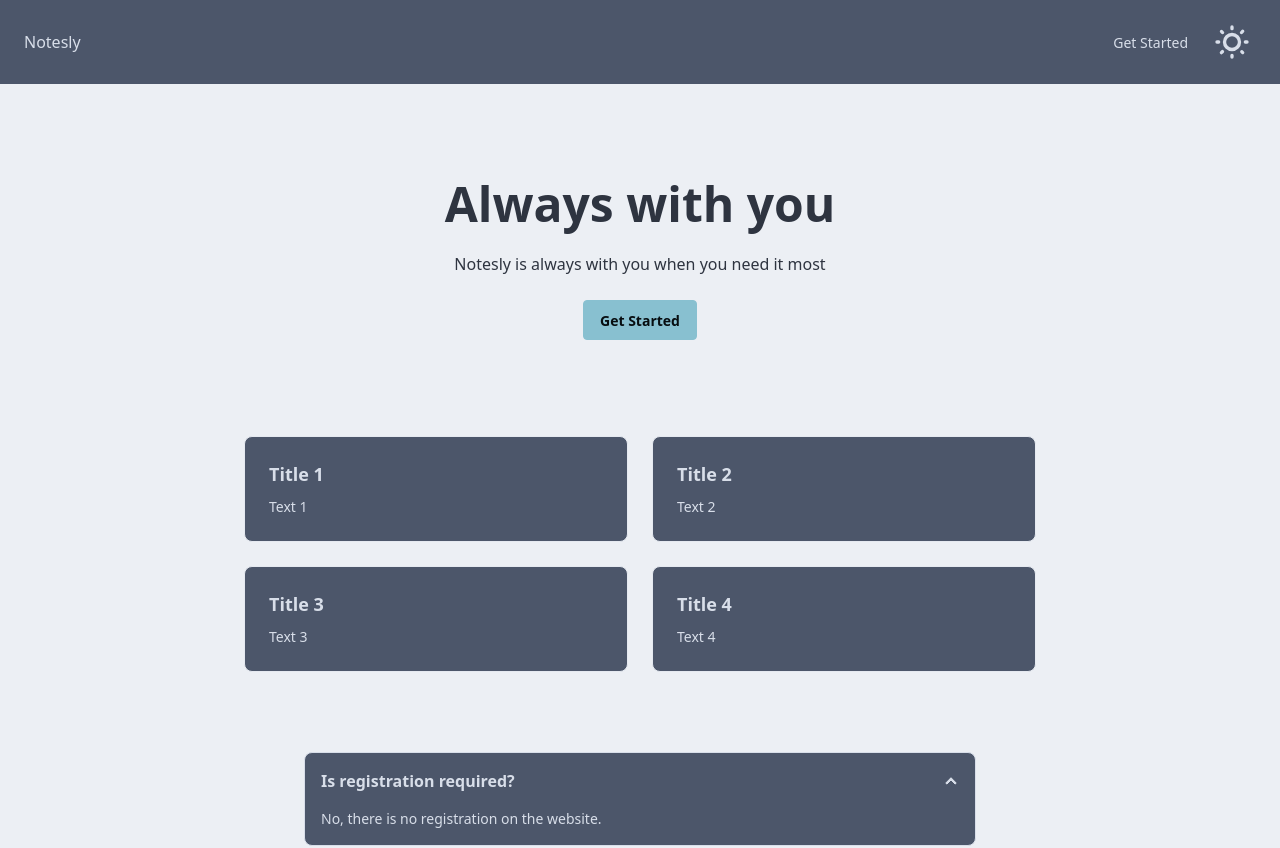
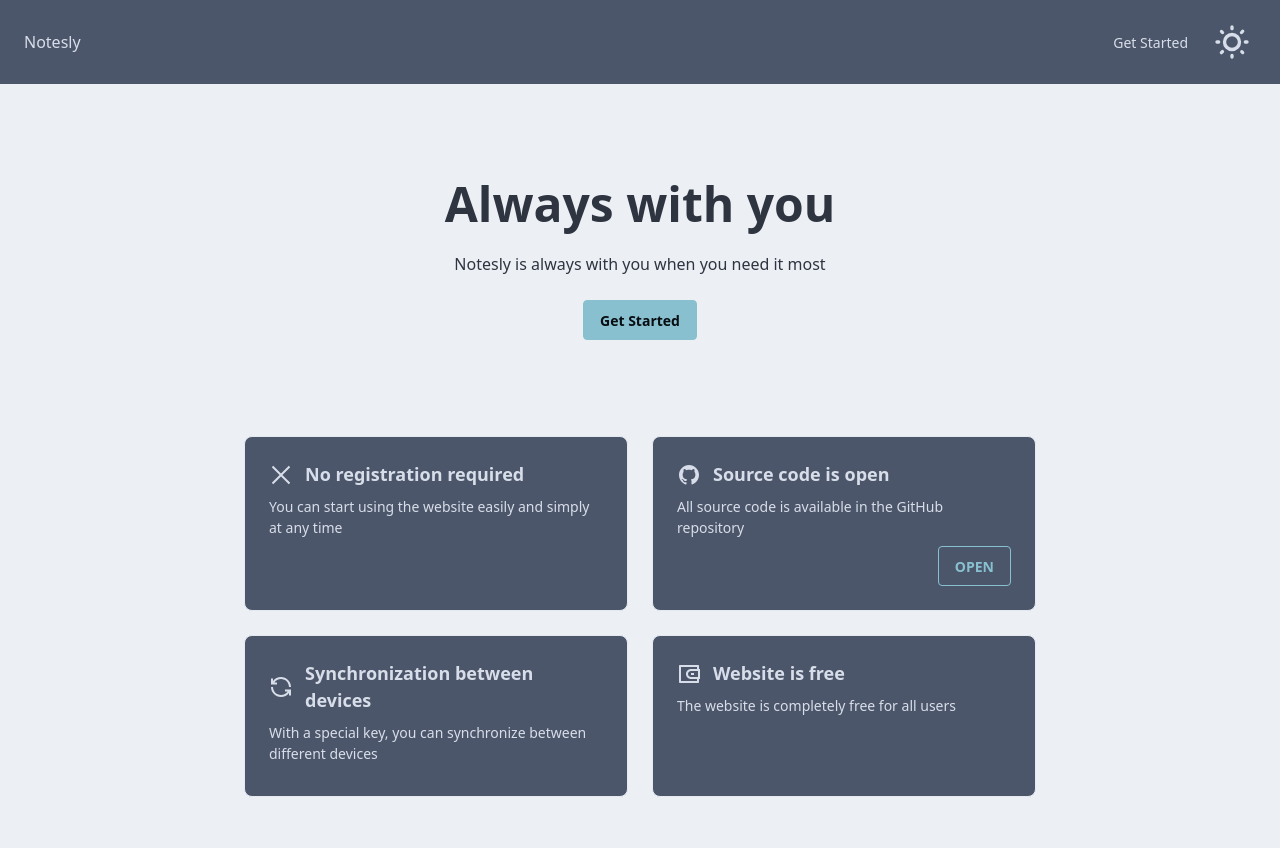
Before and after one commit to sh4man4ik/Notesly, a React (Vite) app in the folder frontend/: page /about in a window 1280 px wide. Shown: the top 848 px of the page. Built offline with nearby package versions, Linux system fonts and the light colour scheme.

Commit message:
Added text and icons to cards

```diff
--- a/frontend/package.json
+++ b/frontend/package.json
@@ -11,6 +11,7 @@
 		"preview": "vite preview"
 	},
 	"dependencies": {
+		"@remixicon/react": "^4.8.0",
 		"@tailwindcss/vite": "^4.1.18",
 		"@typescript-eslint/eslint-plugin": "^8.52.0",
 		"@typescript-eslint/parser": "^8.52.0",
--- a/frontend/src/modules/Cards/Cards.tsx
+++ b/frontend/src/modules/Cards/Cards.tsx
@@ -1,14 +1,35 @@
 import getText from '../../shared/texts/texts.ts';
 import Card from './components/Card';
+import { RiCloseLargeLine, RiGithubFill, RiLoopLeftLine, RiWallet3Line } from '@remixicon/react';
 
 function Cards() {
 	return (
 		<>
 			<div className="margin-top flex flex-wrap justify-center gap-6 w-[90%] max-w-6xl mx-auto">
-				<Card title={getText('cards.firstCard.title')} text={getText('cards.firstCard.text')}></Card>
-				<Card title={getText('cards.secondCard.title')} text={getText('cards.secondCard.text')}></Card>
-				<Card title={getText('cards.thirdCard.title')} text={getText('cards.thirdCard.text')}></Card>
-				<Card title={getText('cards.fourthCard.title')} text={getText('cards.fourthCard.text')}></Card>
+				<Card
+					icon={<RiCloseLargeLine />}
+					title={getText('cards.firstCard.title')}
+					text={getText('cards.firstCard.text')}
+					button={getText('cards.firstCard.button')}
+				></Card>
+				<Card
+					icon={<RiGithubFill />}
+					title={getText('cards.secondCard.title')}
+					text={getText('cards.secondCard.text')}
+					button={getText('cards.secondCard.button')}
+				></Card>
+				<Card
+					icon={<RiLoopLeftLine />}
+					title={getText('cards.thirdCard.title')}
+					text={getText('cards.thirdCard.text')}
+					button={getText('cards.thirdCard.button')}
+				></Card>
+				<Card
+					icon={<RiWallet3Line />}
+					title={getText('cards.fourthCard.title')}
+					text={getText('cards.fourthCard.text')}
+					button={getText('cards.fourthCard.button')}
+				></Card>
 			</div>
 		</>
 	);
--- a/frontend/src/modules/Cards/components/Card.tsx
+++ b/frontend/src/modules/Cards/components/Card.tsx
@@ -1,10 +1,26 @@
 function Card(props: any) {
+	let openGitHubRepo = () => {
+		window.open('https://github.com/sh4man4ik/Notesly', '_blank');
+	};
+
 	return (
 		<>
 			<div className="card card-border bg-neutral text-neutral-content w-96">
 				<div className="card-body">
-					<h2 className="card-title">{props.title}</h2>
+					<div className="flex items-center gap-3">
+						<div>{props.icon}</div>
+						<h2 className="card-title">{props.title}</h2>
+					</div>
 					<p>{props.text}</p>
+					<div className="card-actions justify-end">
+						{props.button ? (
+							<button className="btn btn-outline btn-accent" onClick={openGitHubRepo}>
+								{props.button}
+							</button>
+						) : (
+							<></>
+						)}
+					</div>
 				</div>
 			</div>
 		</>
--- a/frontend/src/shared/texts/texts.ts
+++ b/frontend/src/shared/texts/texts.ts
@@ -10,20 +10,21 @@ const EN_TEXTS = {
 	},
 	cards: {
 		firstCard: {
-			title: 'Title 1',
-			text: 'Text 1'
+			title: 'No registration required',
+			text: 'You can start using the website easily and simply at any time'
 		},
 		secondCard: {
-			title: 'Title 2',
-			text: 'Text 2'
+			title: 'Source code is open',
+			text: 'All source code is available in the GitHub repository',
+			button: 'OPEN'
 		},
 		thirdCard: {
-			title: 'Title 3',
-			text: 'Text 3'
+			title: 'Synchronization between devices',
+			text: 'With a special key, you can synchronize between different devices'
 		},
 		fourthCard: {
-			title: 'Title 4',
-			text: 'Text 4'
+			title: 'Website is free',
+			text: 'The website is completely free for all users'
 		}
 	},
 	FAQ: {
@@ -37,7 +38,7 @@ const EN_TEXTS = {
 		},
 		thirdQuestion: {
 			title: 'Is the website free?',
-			text: 'Yes, the site is absolutely free.'
+			text: 'Yes, the website is absolutely free.'
 		}
 	},
 	footer: {
```
Also changed, not shown: 1 other file (tests, documents, lock files or other folders).
